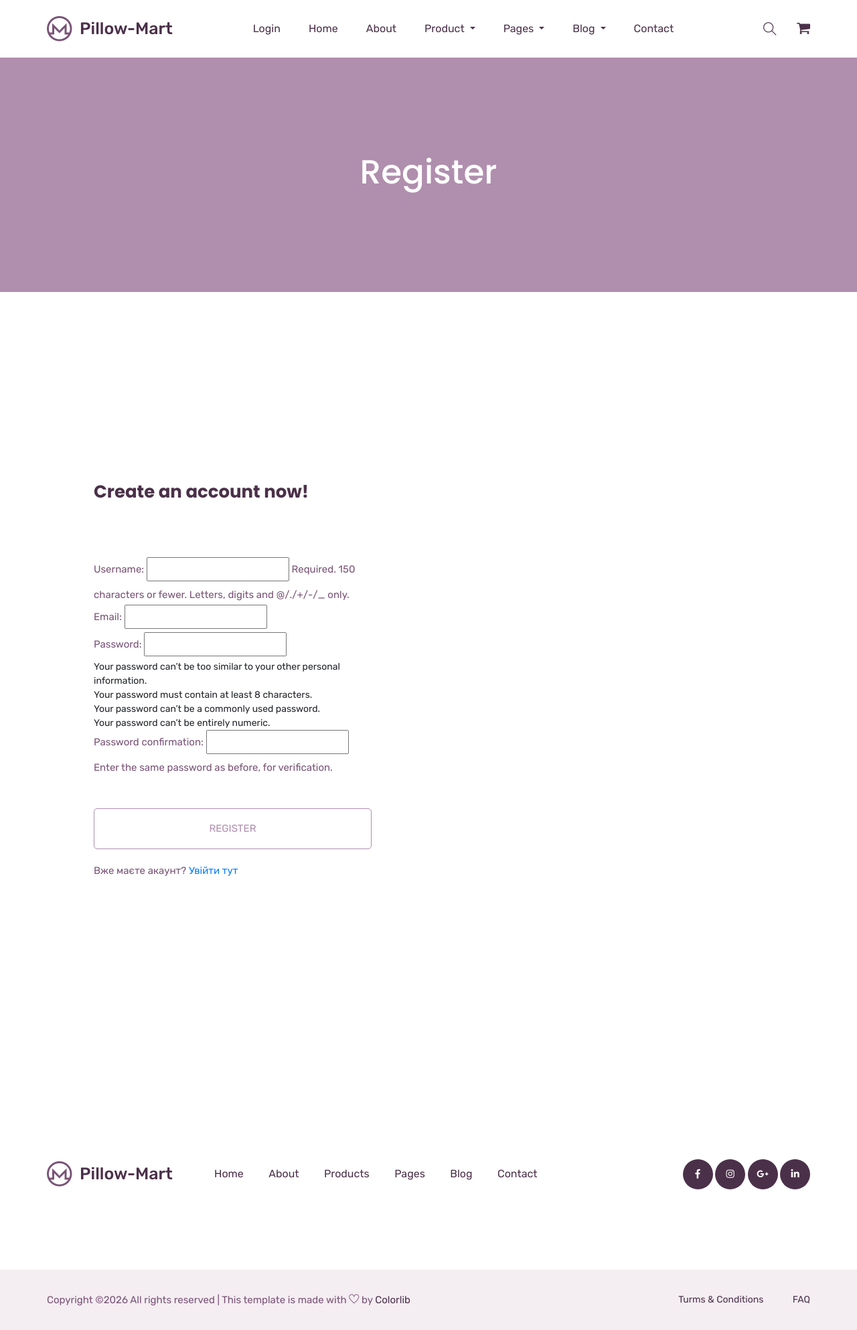
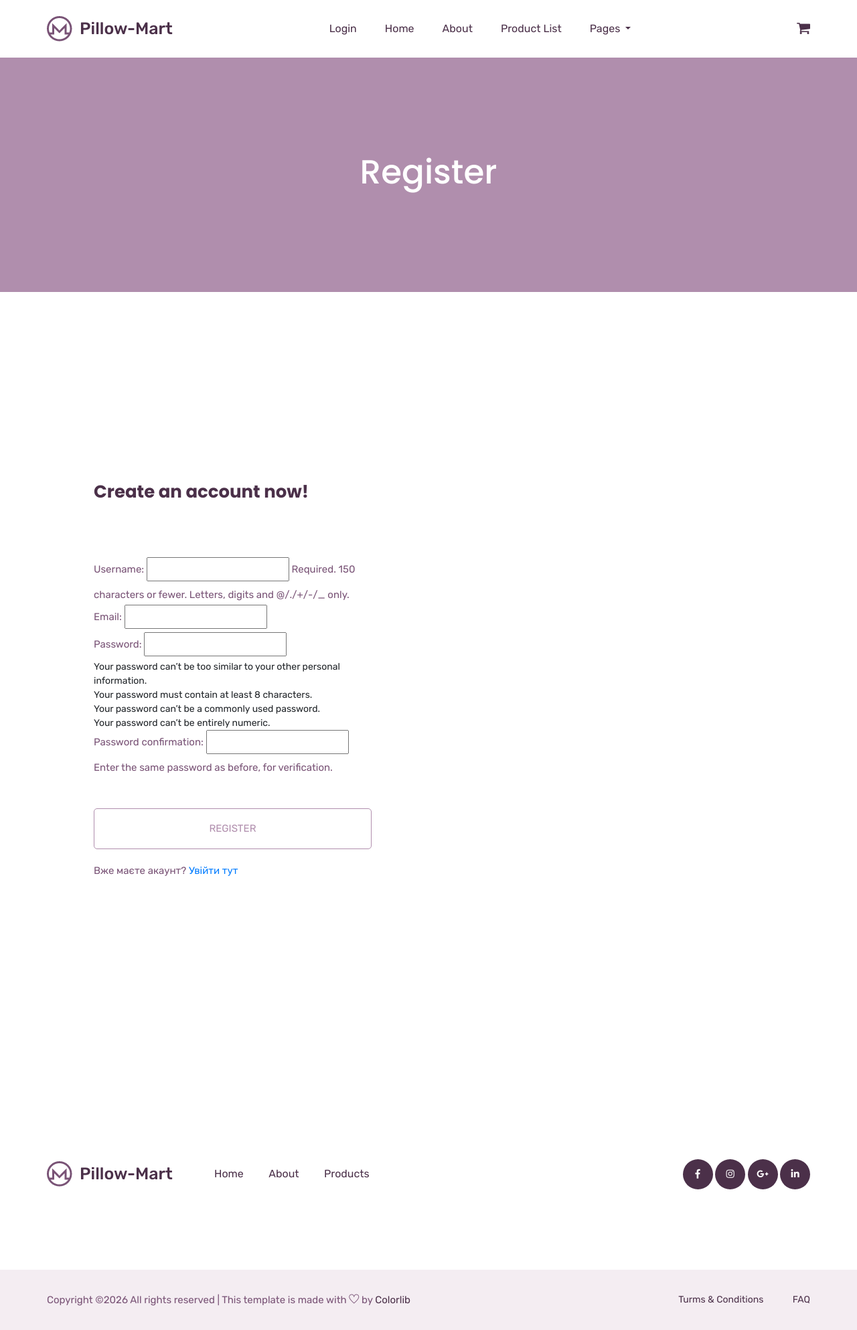
Before and after one commit to htokira/Online-shop, a Django app: page /register/ in a window 1280 px wide. Shown: the whole page at 67% size. Run offline with Django 5.2, Linux system fonts and the light colour scheme; some libraries are stand-ins or nearby versions.

Commit message:
Fix header and footer

```diff
--- a/shop/templates/shop/base.html
+++ b/shop/templates/shop/base.html
@@ -71,16 +71,8 @@
                                 <li class="nav-item">
                                     <a class="nav-link" href="about.html">about</a>
                                 </li>
-                                <li class="nav-item dropdown">
-                                    <a class="nav-link dropdown-toggle" href="blog.html" id="navbarDropdown_1"
-                                        role="button" data-toggle="dropdown" aria-haspopup="true" aria-expanded="false">
-                                        product
-                                    </a>
-                                    <div class="dropdown-menu" aria-labelledby="navbarDropdown_1">
-                                        <a class="dropdown-item" href="{% url 'shop:product_list' %}"> product list</a>
-                                        <a class="dropdown-item" href="single-product.html">product details</a>
-
-                                    </div>
+                                <li class="nav-item">
+                                    <a class="nav-link" href="{% url 'shop:product_list' %}">Product list</a>
                                 </li>
                                 <li class="nav-item dropdown">
                                     <a class="nav-link dropdown-toggle" href="blog.html" id="navbarDropdown_3"
@@ -90,29 +82,11 @@
                                     <div class="dropdown-menu" aria-labelledby="navbarDropdown_2">
                                         <a class="dropdown-item" href="checkout.html">product checkout</a>
                                         <a class="dropdown-item" href="cart.html">shopping cart</a>
-                                        <a class="dropdown-item" href="confirmation.html">confirmation</a>
-                                        <a class="dropdown-item" href="elements.html">elements</a>
                                     </div>
-                                </li>
-
-                                <li class="nav-item dropdown">
-                                    <a class="nav-link dropdown-toggle" href="blog.html" id="navbarDropdown_2"
-                                        role="button" data-toggle="dropdown" aria-haspopup="true" aria-expanded="false">
-                                        blog
-                                    </a>
-                                    <div class="dropdown-menu" aria-labelledby="navbarDropdown_2">
-                                        <a class="dropdown-item" href="blog.html"> blog</a>
-                                        <a class="dropdown-item" href="single-blog.html">Single blog</a>
-                                    </div>
-                                </li>
-
-                                <li class="nav-item">
-                                    <a class="nav-link" href="contact.html">Contact</a>
                                 </li>
                             </ul>
                         </div>
                         <div class="hearer_icon d-flex align-items-center">
-                            <a id="search_1" href="javascript:void(0)"><i class="ti-search"></i></a>
                             <a href="cart.html">
                                 <i class="flaticon-shopping-cart-black-shape"></i>
                             </a>
@@ -143,9 +117,6 @@
                                 <a href="index.html">Home</a>
                                 <a href="about.html">About</a>
                                 <a href="product_list.html">Products</a>
-                                <a href="#">Pages</a>
-                                <a href="blog.html">Blog</a>
-                                <a href="contact.html">Contact</a>
                             </div>
                         </div>
                     </div>
```
